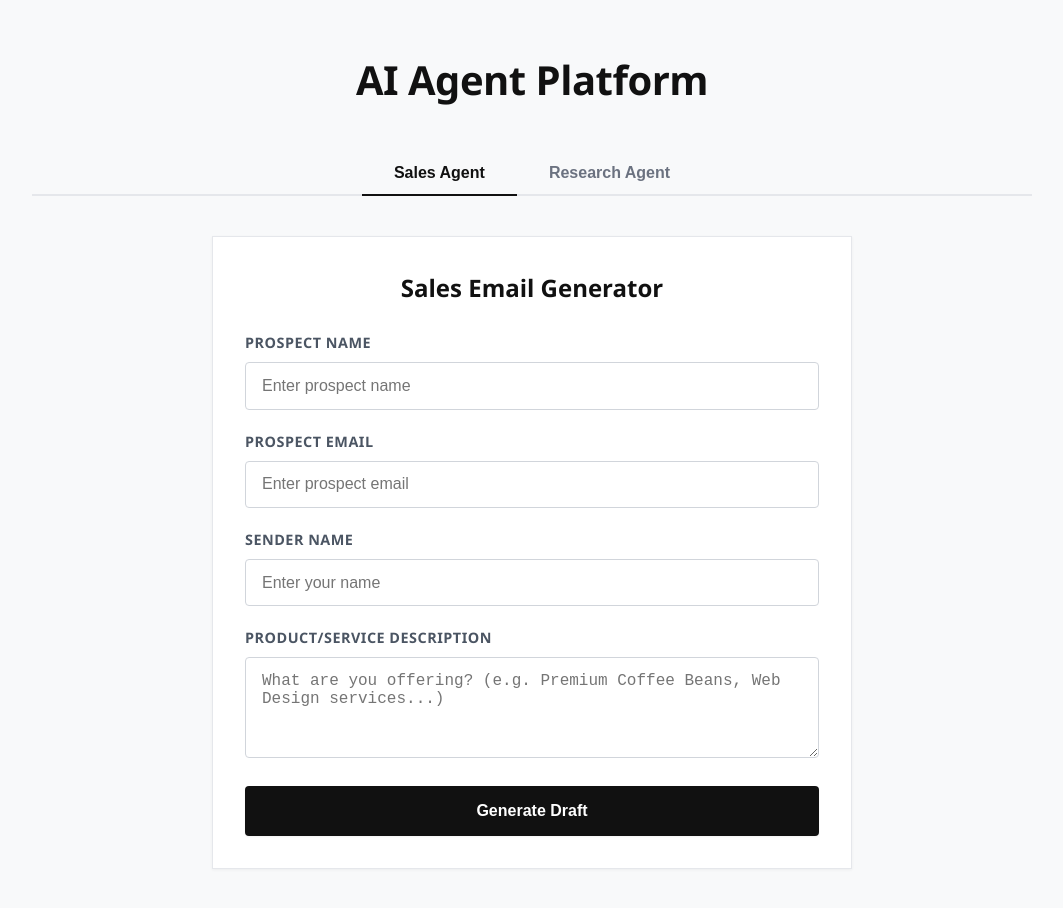
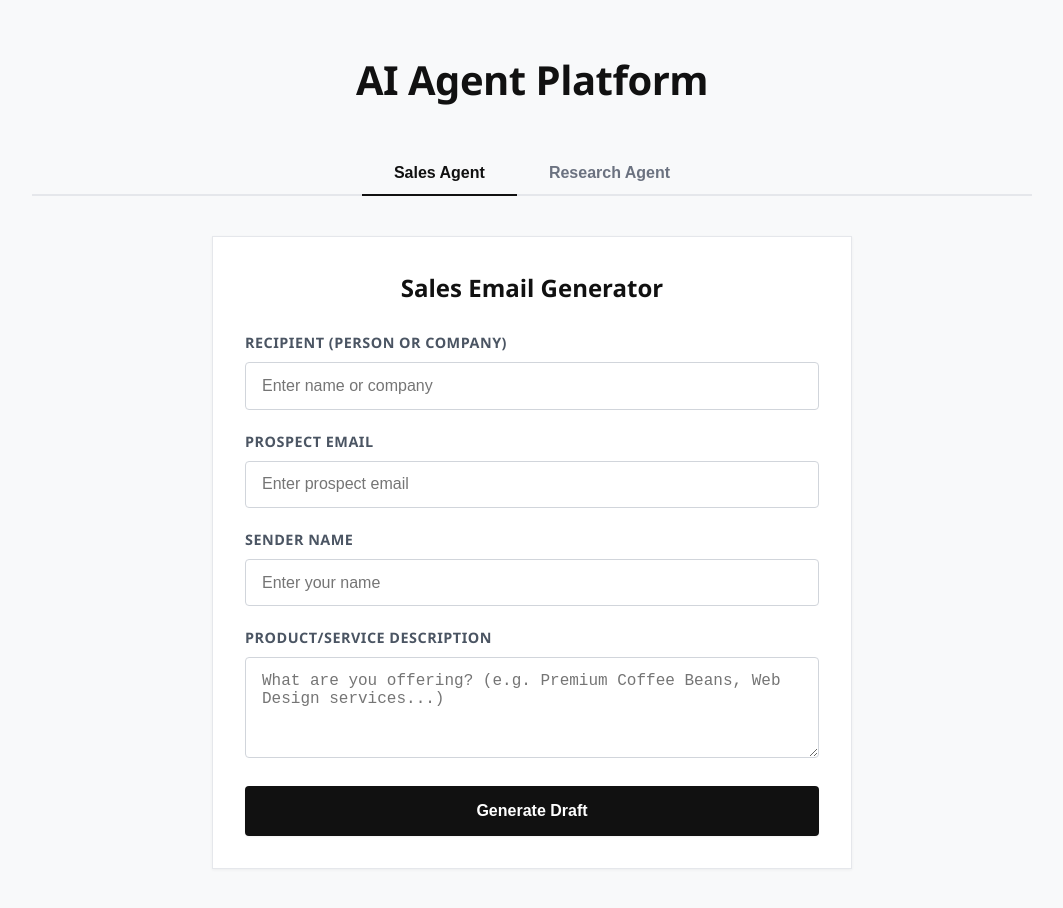
Before and after one commit to Samrude1/Agentsquad, a React app in the folder frontend/: page / in a window 1280 px wide. Shown: the top 908 px of the page, without its empty margins (108-1171 px from the left). Built offline with nearby package versions, Linux system fonts and the light colour scheme; the HTML template or start-up script is replaced by a standard one.

Commit message:
Optimize: Smart recipient handling for both individuals and companies

```diff
--- a/frontend/src/components/SalesForm.jsx
+++ b/frontend/src/components/SalesForm.jsx
@@ -127,13 +127,13 @@ export default function SalesForm({ onResult }) {
 
             <form onSubmit={handleGenerateDraft}>
                 <div className="form-group">
-                    <label className="form-label">Prospect Name</label>
+                    <label className="form-label">Recipient (Person or Company)</label>
                     <input
                         type="text"
                         value={prospectName}
                         onChange={(e) => setProspectName(e.target.value)}
                         className="form-input"
-                        placeholder="Enter prospect name"
+                        placeholder="Enter name or company"
                         required
                     />
                 </div>
```
Also changed, not shown: 1 other file (tests, documents, lock files or other folders).
